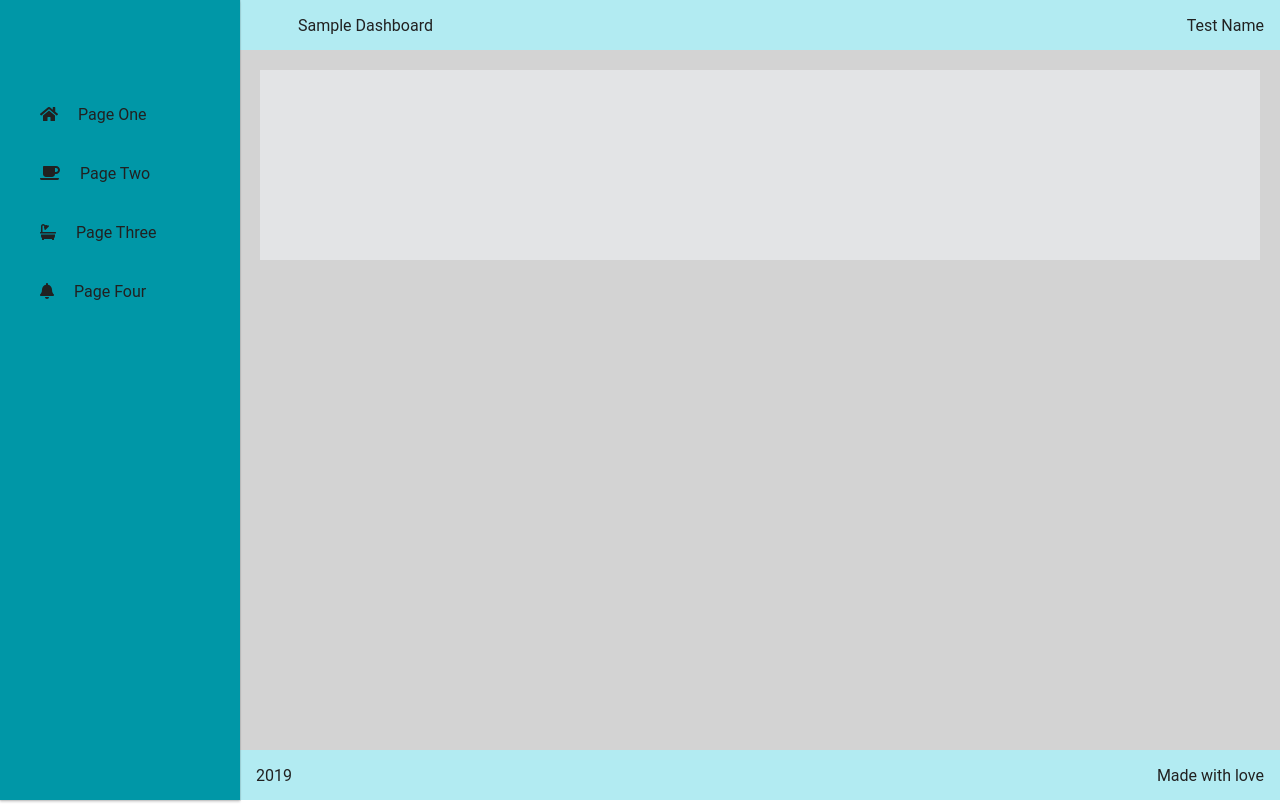
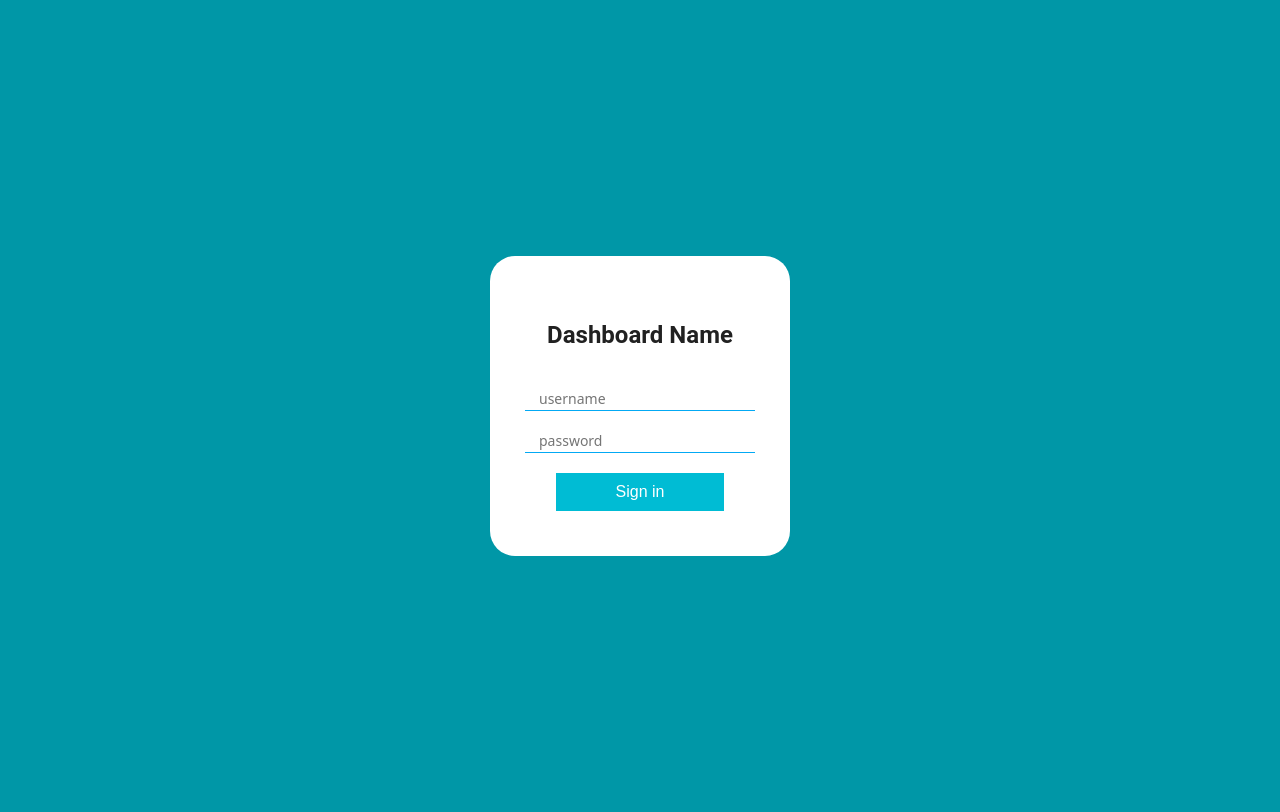
Before and after one commit to trizzle21/flashdash, a React app: page /main-2 in a window 1280 px wide. Built offline with nearby package versions, Linux system fonts and the light colour scheme.

Commit message:
master: fixed login components (still cs some help)

```diff
--- a/src/App.js
+++ b/src/App.js
@@ -5,6 +5,7 @@ import {
   Switch,
   Route,
 } from "react-router-dom";
+import { createBrowserHistory } from "history";
 
 import Auth from './common/authentication/index';
 
@@ -14,6 +15,8 @@ import Footer from './components/footer/index';
 import Main from './components/main1/index';
 import Main2 from './components/main2/index';
 import LoginPage from './components/login/index';
+
+const history = createBrowserHistory();
 
 
 function App({ title, name }) {
@@ -31,7 +34,9 @@ function App({ title, name }) {
         </Router>
         <Footer />
       </div>
-  ): (<LoginPage />);
+  ): (
+      <LoginPage />
+  )
 }
 
 export default App;
--- a/src/common/authentication/index.js
+++ b/src/common/authentication/index.js
@@ -1,7 +1,7 @@
 
 // To be filled in with real authentication
 const fakeAuth = {
-    isAuthenticated: true,
+    isAuthenticated: false,
     authenticate(cb) {
       fakeAuth.isAuthenticated = true;
       setTimeout(cb, 100); // fake async
--- a/src/components/login/index.js
+++ b/src/components/login/index.js
@@ -1,11 +1,26 @@
 import React from 'react';
+import style from './login.scss';
+
+import auth from '../../common/authentication/index';
+import Input from './input.js';
+
+function LoginPage() {
+
+  let { from } = location.state || { from: { pathname: "/" } };
+  const login = () => console.log("Logging in");
+
+  return (
+    <div className={ style["box-container"] }>
+      <div className={ style.box }>
+        <h2>Dashboard Name</h2>
+        <Input type='text' name='username' placeholder='username' />
+        <Input type='password' name='password' placeholder='password' />
+        <button className={ style["sign-in"] }onClick={login}>Sign in</button>
+
+      </div>
+    </div>
+  )
+}
 
 
-const LoginPage = () => (
-    <div>
-      <p>You must log in to view the page at </p>
-      <button>Log in</button>
-    </div>
-  );
-
 export default LoginPage;
--- /dev/null
+++ b/src/components/login/input.js
@@ -0,0 +1,11 @@
+import React from 'react';
+import style from './login.scss';
+
+const Input = (props) => (
+    <div className={ style.input }>
+      <input type={ props.type } name={ props.name } placeholder={ props.placeholder } required/>
+      <label forhtml={ props.name }></label>
+    </div>
+)
+
+export default Input;
--- /dev/null
+++ b/src/components/login/login.scss
@@ -0,0 +1,64 @@
+@import '../../common/assets/colors';
+
+
+.box-container {
+  background-color: $color-dark-primary;
+  display: flex;
+  justify-content: center;
+  align-items: center;
+  height:100%;
+
+}
+
+.box {
+  display: flex;
+  align-items: center;
+  justify-content: center;
+  flex-direction: column;
+  width: 300px;
+  margin: 20% 0%;
+  text-align: center;
+  height: 300px;
+  background-color: $color-text-icon;
+  border-radius: 25px;
+}
+
+
+.input {
+  display: flex;
+  flex-direction: row-reverse;
+  align-items: center;
+  border-bottom: 1px solid $color-accent;
+  margin: 0 20px;
+}
+
+.input input {
+  border: 0;
+  background: transparent;
+  padding: 2px 10px;
+  margin: 18px 4px 0 4px;
+  color: $color-primary-text;
+  font-family: "Noto Sans", sans-serif;
+  font-size: 14px;
+}
+
+.input input:required {
+  box-shadow: none;
+}
+
+.input input:focus ~ label {
+  opacity: 1;
+}
+
+
+.sign-in {
+  background-color: $color-primary;
+  border: none;
+  margin-top: 20px;
+  color: white;
+  padding: 10px 60px;
+  text-align: center;
+  text-decoration: none;
+  display: inline-block;
+  font-size: 16px;
+}
```
